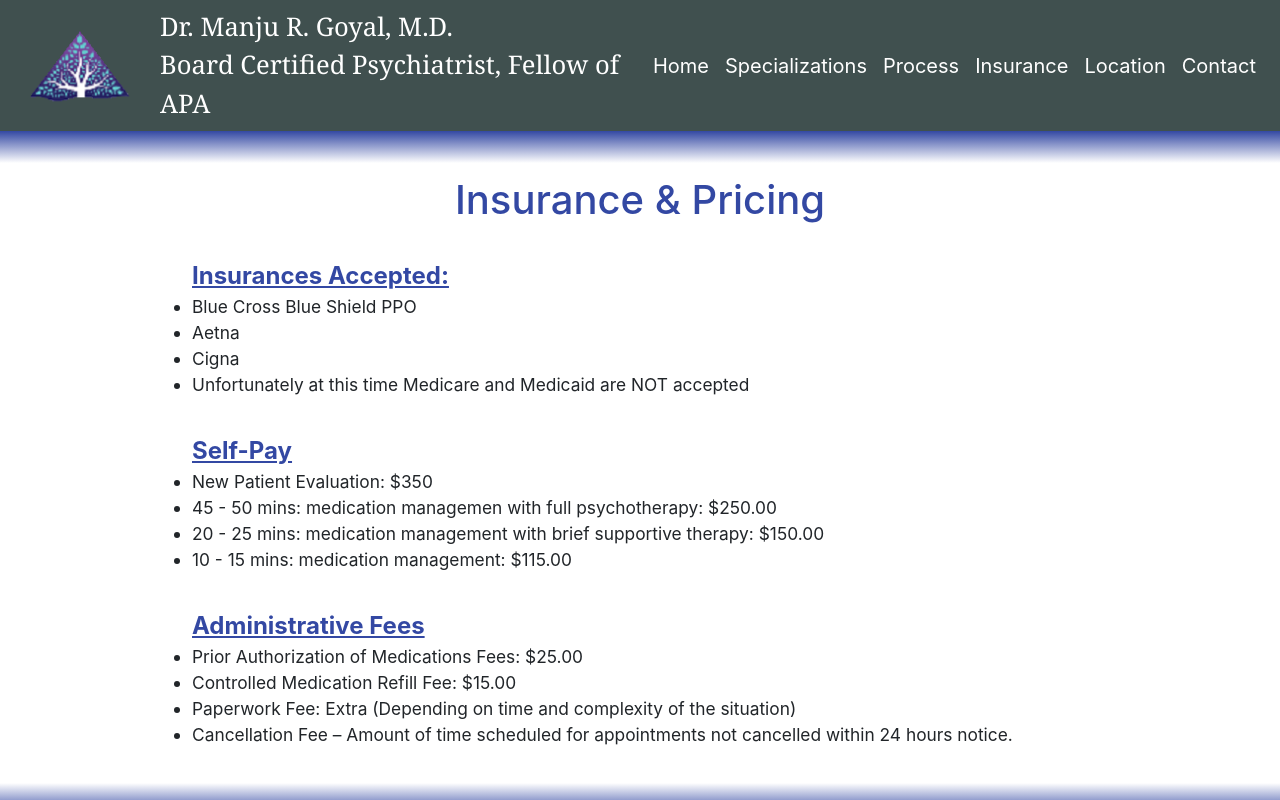
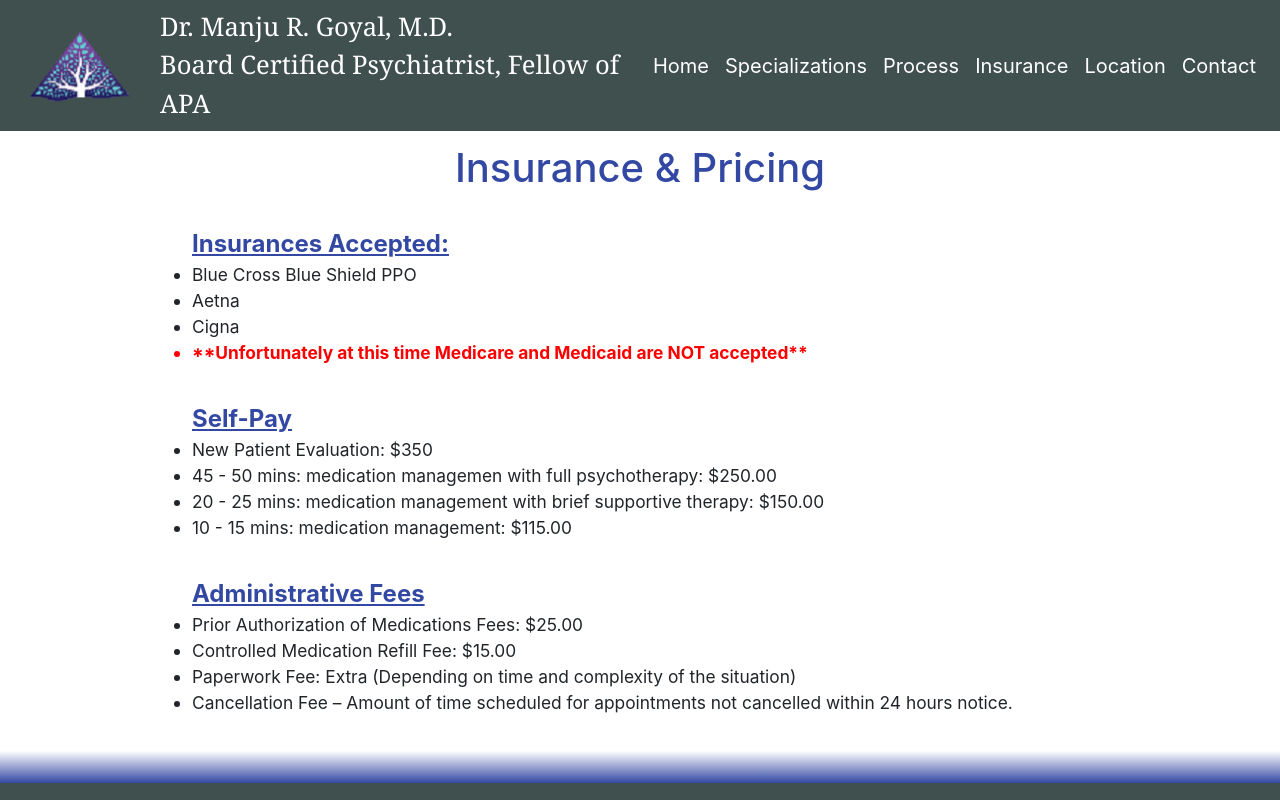
Before and after one commit to davidtrom/Goyal-Client, an Angular app: page /insurance in a window 1280 px wide. Shown: the top 800 px of the page. Built offline with nearby package versions, Linux system fonts and the light colour scheme.

Commit message:
minor updates to styling; ug; updating for design blocks;

```diff
--- a/src/app/components/bio/bio.component.ts
+++ b/src/app/components/bio/bio.component.ts
@@ -6,6 +6,7 @@ import { Component, OnInit } from '@angular/core';
   styleUrls: ['./bio.component.css']
 })
 export class BioComponent implements OnInit {
+  showDesignBlock: boolean;
 
   constructor() { }
 
--- a/src/app/components/dashboard-alt/dashboard-alt.component.css
+++ b/src/app/components/dashboard-alt/dashboard-alt.component.css
@@ -27,3 +27,9 @@
 #picture{
     padding-top: 5%;
 }
+
+#design-block {
+    background-image: linear-gradient(rgb(51, 72, 163),white);
+    max-width: 100%;
+    height: 4vh;
+}
--- a/src/app/components/dashboard-alt/dashboard-alt.component.html
+++ b/src/app/components/dashboard-alt/dashboard-alt.component.html
@@ -29,6 +29,7 @@
 
 <!-- </div> -->
 
+<div *ngIf="showDesignBlock" id="design-block"></div>
 
 <div class="flex-container">
     <div id="grad1">
--- a/src/app/components/dashboard-alt/dashboard-alt.component.ts
+++ b/src/app/components/dashboard-alt/dashboard-alt.component.ts
@@ -6,6 +6,7 @@ import { Component, OnInit } from '@angular/core';
   styleUrls: ['./dashboard-alt.component.css']
 })
 export class DashboardAltComponent implements OnInit {
+  showDesignBlock: boolean = true;
 
   constructor() { }
 
--- a/src/app/components/header/header.component.html
+++ b/src/app/components/header/header.component.html
@@ -58,6 +58,6 @@
             </div>
         </nav>
 
-        <div id="design-block"></div>
+        <div *ngIf="showDesignBlock" id="design-block"></div>
     </div>
 </header>
--- a/src/app/components/header/header.component.ts
+++ b/src/app/components/header/header.component.ts
@@ -1,4 +1,5 @@
 import { Component, OnInit } from '@angular/core';
+import { BehaviorSubject } from 'rxjs';
 
 @Component({
   selector: 'app-header',
@@ -6,10 +7,14 @@ import { Component, OnInit } from '@angular/core';
   styleUrls: ['./header.component.css']
 })
 export class HeaderComponent implements OnInit {
+  private showDesignBlock$: BehaviorSubject<boolean>;
 
-  constructor() { }
+  constructor() {
+    this.showDesignBlock$ = new BehaviorSubject<boolean>(false);
+   }
 
   ngOnInit() {
+
   }
 
 }
--- a/src/app/components/insurance/insurance.component.css
+++ b/src/app/components/insurance/insurance.component.css
@@ -31,3 +31,8 @@ ul{
     padding-left: 15%;
     color: rgb(51, 72, 163);
 }
+
+#medicare{
+    font-size: 15;
+    color: red;
+}
--- a/src/app/components/insurance/insurance.component.html
+++ b/src/app/components/insurance/insurance.component.html
@@ -7,7 +7,7 @@
             <li>Blue Cross Blue Shield PPO</li>
             <li>Aetna</li>
             <li>Cigna</li>
-            <li>Unfortunately at this time Medicare and Medicaid are NOT accepted</li>
+            <li id="medicare"><strong>**Unfortunately at this time Medicare and Medicaid are NOT accepted**</strong></li>
         </ul>
     <div id="label"><u>Self-Pay</u></div>
         <ul>
```
Also changed, not shown: src/app/design-block.service.ts (added, +9 -0 lines), 1 other file (tests, documents, lock files or other folders).
